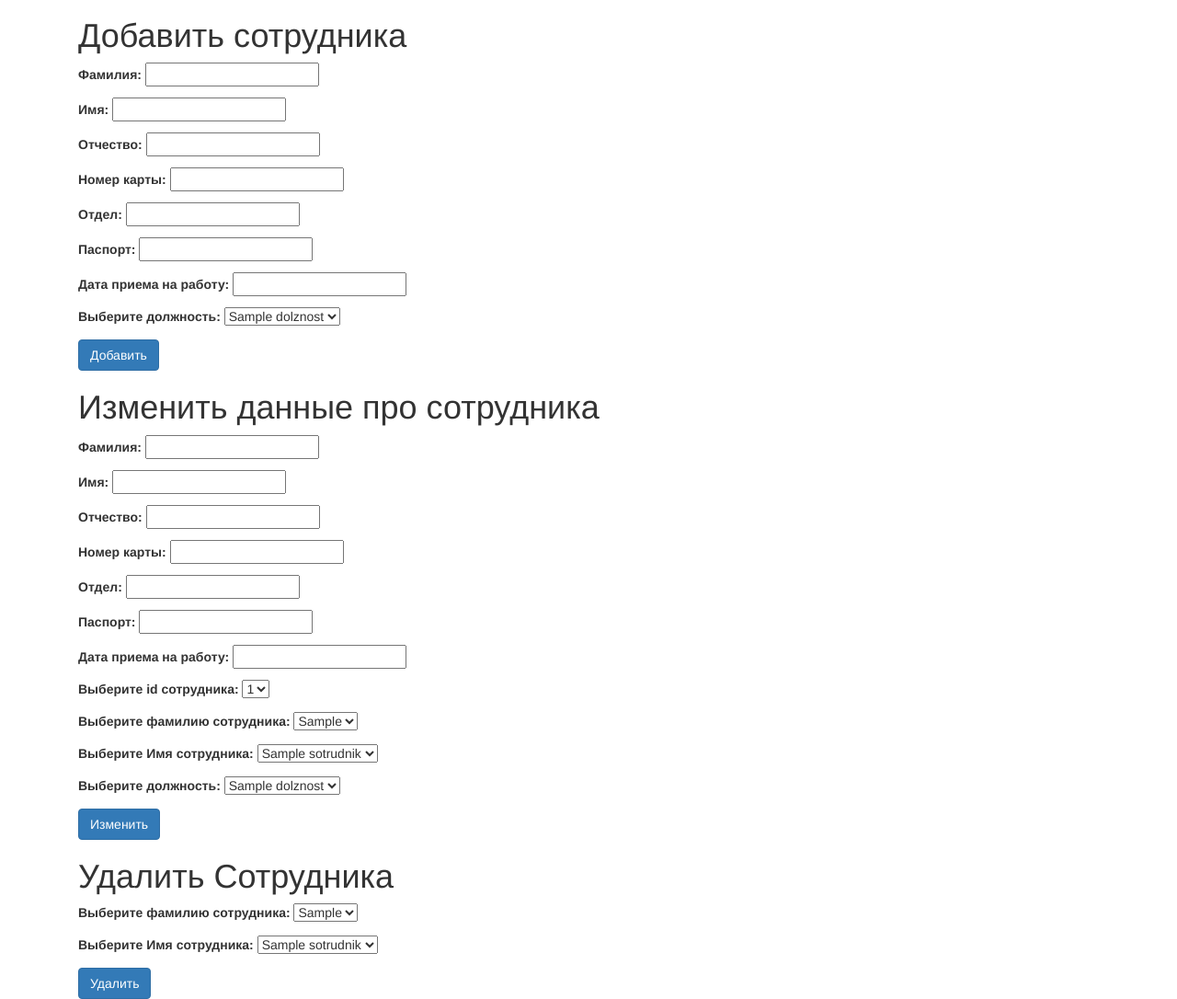
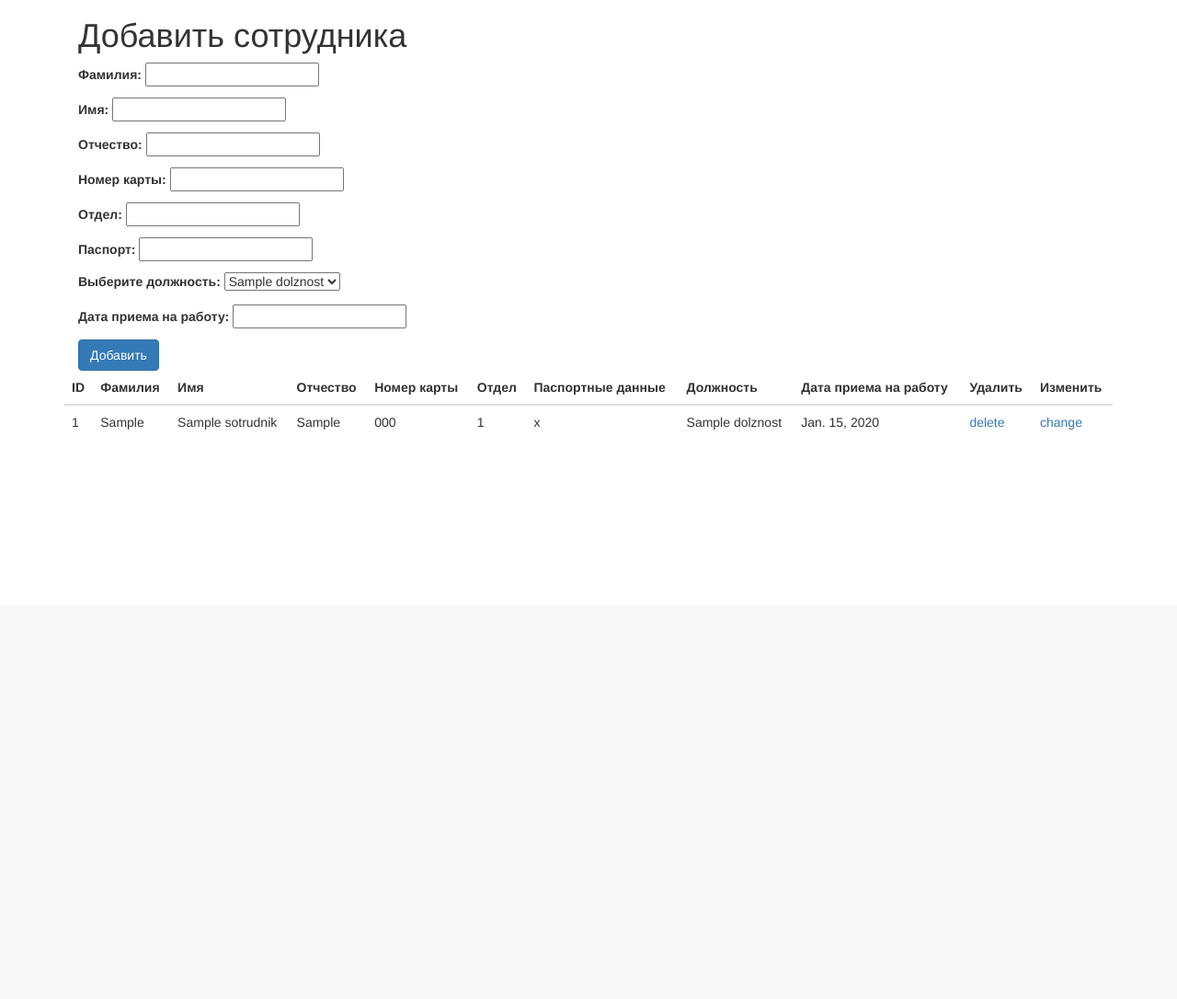
Before and after one commit to olegya76/newproject, a Django app: page /control/sotrudnik/ in a window 1280 px wide. Shown: the part 142-1228 px from the top of the page at 92% size. After the commit the page ends 609 px from the top, so only its background shows below. Run offline with Django 3.2, Linux system fonts and the light colour scheme; tables that the repository leaves empty hold one stand-in row (values such as "Sample post"); some libraries are stand-ins or nearby versions.

Commit message:
sotrudniki: add, change, delete

```diff
--- a/myproject/urls.py
+++ b/myproject/urls.py
@@ -29,5 +29,6 @@ urlpatterns = [
     path('control/peredacha/', views.peredacha_control_view, name = 'control_peredacha'),
     path('control/dolznost/', views.dolznost_control_view, name = 'control_dolznost'),
     path('control/sotrudnik/', views.sotrudnik_control_view, name = 'control_sotrudnik'),
-
+    path('<int:pk>/delete', views.delete_sotrudnik, name='delete'),
+    path('<int:pk>/change', views.change_sotrudnik, name='change'),
 ]
--- a/templates/testapp/controlBd/control_sotrudnik.html
+++ b/templates/testapp/controlBd/control_sotrudnik.html
@@ -19,32 +19,11 @@
     <div class="container">
       <h1>Добавить сотрудника</h1>
       <form method="POST">
-        {{ AddSotrudnikForm.as_p }}
+        {{ SotrudnikForm.as_p }}
         {% csrf_token %}
         <input type="submit" class='btn btn-primary' name="add" value="Добавить">
       </form>
     </div>
-
-    <div class="container">
-      <h1>Изменить данные про сотрудника</h1>
-      <form method="POST">
-        {{ ChangeSotrudnikForm.as_p }}
-        {% csrf_token %}
-        <input type="submit" class="btn btn-primary" name="change" value="Изменить">
-      </form>
-
-    </div>
-
-    <div class="container">
-      <h1>Удалить Сотрудника</h1>
-      <form method="POST">
-        {{ DeleteSotrudnikForm.as_p }}
-        {% csrf_token %}
-        <input type="submit" class="btn btn-primary" name="delete" value="Удалить">
-      </form>
-    </div>
-
-
     <div >
       {% if sotrudnik %}
           <table class="table table-dark">
@@ -58,9 +37,11 @@
               <th scope="col">Паспортные данные</th>
               <th scope="col">Должность</th>
               <th scope="col">Дата приема на работу</th>
+              <th scope="col">Удалить</th>
+              <th scope="col">Изменить</th>
             </thead>
 
-            {% for acc in dolznost %}
+            {% for acc in sotrudnik %}
               <tr>
                 <td>{{ acc.id }}</td>
                 <td>{{ acc.fam }}</td>
@@ -71,6 +52,8 @@
                 <td>{{ acc.passport_number }}</td>
                 <td>{{ acc.id_dolznost }}</td>
                 <td>{{ acc.data_priom }}</td>
+                <td><a href='{% url 'delete' acc.pk %}' >delete</a></td>
+                <td><a href='{% url 'change' acc.pk %}' >change</a></td>
               </tr>
             {% endfor %}
         </table>
--- a/testapp/forms.py
+++ b/testapp/forms.py
@@ -111,13 +111,13 @@ class DeleteDolznostForm(forms.Form):
     dolznost = forms.ModelChoiceField(queryset=models.Dolznost.objects.values_list('dolznost_name', flat=True), empty_label=None, label='Выберите должность')
 
 """Управление: Сотрудник"""
-#Добавление сотрудника
-class AddSotrudnikForm(forms.ModelForm):
-    dolznost = forms.ModelChoiceField(queryset=models.Dolznost.objects.values_list('dolznost_name', flat=True), empty_label=None, label='Выберите должность')
+class SotrudnikForm(forms.ModelForm):
+    id_dolznost = forms.ModelChoiceField(
+    queryset=models.Dolznost.objects.all(), empty_label=None,
+    label='Выберите должность')
     class Meta():
         model = models.Sotrudnik
         fields = '__all__'
-        exclude = ['id_dolznost']
         labels = {
             'fam': 'Фамилия',
             'name': 'Имя',
@@ -127,12 +127,11 @@ class AddSotrudnikForm(forms.ModelForm):
             'passport_number': 'Паспорт',
             'data_priom': 'Дата приема на работу',
         }
-#Изменение должности
+"""Изменение сотрудника"""
 class ChangeSotrudnikForm(forms.ModelForm):
-    sotrudnik_id = forms.ModelChoiceField(queryset=models.Sotrudnik.objects.values_list('id', flat=True), empty_label=None, label='Выберите id сотрудника')
-    sotrudnik_fam = forms.ModelChoiceField(queryset=models.Sotrudnik.objects.values_list('fam', flat=True), empty_label=None, label='Выберите фамилию сотрудника')
-    sotrudnik_name = forms.ModelChoiceField(queryset=models.Sotrudnik.objects.values_list('name', flat=True), empty_label=None, label='Выберите Имя сотрудника')
-    dolznost = forms.ModelChoiceField(queryset=models.Dolznost.objects.values_list('dolznost_name', flat=True), empty_label=None, label='Выберите должность')
+    id_dolznost = forms.ModelChoiceField(
+    queryset=models.Dolznost.objects.all(), empty_label=None,
+    label='Выберите должность')
     class Meta():
         model = models.Sotrudnik
         fields = '__all__'
--- a/testapp/models.py
+++ b/testapp/models.py
@@ -6,6 +6,8 @@ class Dolznost(models.Model):
     """Должность сотрудника"""
     dolznost_name = models.CharField(max_length=255, null = False, unique = True)
     oklad = models.FloatField(max_length = 10, null = False)
+    def __str__(self):
+        return '%s' % self.dolznost_name
 
 class Sotrudnik(models.Model):
     """Информация о сотруднике"""
@@ -17,6 +19,8 @@ class Sotrudnik(models.Model):
     passport_number = models.CharField(max_length=255, null = False)
     id_dolznost = models.ForeignKey('Dolznost', on_delete = models.CASCADE, null = False)
     data_priom = models.DateField(null = False)
+    def __str__(self):
+        return '%s' % self.name
 
 class Peredacha(models.Model):
     """Информация о передаче"""
@@ -24,28 +28,38 @@ class Peredacha(models.Model):
     rek_stoim_for_min = models.FloatField(max_length = 10, null = False)
     rating = models.FloatField(max_length = 10, null = False)
     studiya = models.IntegerField(null = False)
+    def __str__(self):
+        return '%s' % self.peredacha_name
 
 class Reklama(models.Model):
     """Информация о  рекламодателе"""
     reklama_name = models.CharField(max_length=255, null = False, unique = True)
     rekvesit = models.CharField(max_length=255, null = False)
     mail = models.CharField(max_length=255, null = False)
+    def __str__(self):
+        return '%s' % self.reklama_name
 
 class Efir(models.Model):
     """Ефир со временем начала и конца передачи"""
     start_efir = models.DateTimeField(null = False, unique = True)
     stop_efir = models.DateTimeField(null = False, unique = True)
     id_peredacha = models.ForeignKey('Peredacha', on_delete = models.CASCADE, null = False)
+    def __str__(self):
+        return '%s' % self.id
 
 class Sotrudnik_in_efir(models.Model):
     """Сотрудник назначеный на определенный ефир"""
     id_sotrudnik = models.ForeignKey('Sotrudnik', on_delete=models.CASCADE, null=False)
     id_efir = models.ForeignKey('Efir', on_delete=models.CASCADE, null=False)
+    def __str__(self):
+        return '%s' % self.id
 
 class Reklama_in_efir(models.Model):
     """Реклама которая должна быть во время передачи"""
     id_reklama = models.ForeignKey('Reklama', on_delete = models.CASCADE, null = False)
     id_efir = models.ForeignKey('Efir', on_delete = models.CASCADE, null = False)
+    def __str__(self):
+        return '%s' % self.id
 
 # class Sotrudnik_in_efir(models.Model):
 #     """Сотрудник назначеный на определенный ефир"""
--- a/testapp/views.py
+++ b/testapp/views.py
@@ -1,17 +1,9 @@
 from django.shortcuts import render
-from django.http import HttpResponse
+from django.http import HttpResponseRedirect
+from django.urls import reverse
 from .models import *
 from . import forms
-
-# Create your views here.
-
-# Our original index view function
-# Corresponds to original_index.html (rename it to index.html to use it!)
-
-# def index(request):
-#     my_dict = {'insert_me':"Now I am coming from first_app/index.html!"}
-#     # Make sure this is pointing to the correct index
-#     return render(request,'first_app/index.html',context=my_dict)
+from django.shortcuts import render, get_object_or_404
 
 
 def index(request):
@@ -112,12 +104,10 @@ def peredacha_control_view(request):
     return render(request, 'testapp/controlBd/control_peredacha.html', {'AddPeredachaForm': forms.AddPeredachaForm(prefix = 'Adding'), 'ChangePeredachaForm': forms.ChangePeredachaForm(prefix='Changing'), 'DeletePeredachaForm': forms.DeletePeredachaForm(prefix='Deleting'), "peredacha":peredacha_list})
 
 
-#Управление должности
+"""Управление должности"""
 def dolznost_control_view(request):
     dolznost_list = Dolznost.objects.order_by('dolznost_name')
-
     if request.method == 'POST':
-        type = None
         if 'add' in request.POST:
             AddDolznost = forms.AddDolznostForm(request.POST, prefix='Adding')
             if AddDolznost.is_valid():
@@ -138,34 +128,49 @@ def dolznost_control_view(request):
     return render(request, 'testapp/controlBd/control_dolznost.html', {'AddDolznostForm': forms.AddDolznostForm(prefix = 'Adding'), 'ChangeDolznostForm': forms.ChangeDolznostForm(prefix='Changing'), 'DeleteDolznostForm': forms.DeleteDolznostForm(prefix='Deleting'), "dolznost":dolznost_list})
 
 
-#Управление ссотрудники
+"""Управление сотрудники"""
 def sotrudnik_control_view(request):
     sotrudnik_list = Sotrudnik.objects.order_by('id')
+    form = forms.SotrudnikForm(request.POST or None)
+    if form.is_valid():
+        form.save()
+        return HttpResponseRedirect(reverse('control_sotrudnik'))
+    context = {
+        'SotrudnikForm' : form,
+        "sotrudnik":sotrudnik_list
+        }
+    return render(request, 'testapp/controlBd/control_sotrudnik.html', context)
 
-    if request.method == 'POST':
-        type = None
-        if 'add' in request.POST:
-            AddSotrudnik = forms.AddSotrudnikForm(request.POST, prefix='Adding')
-            if AddSotrudnik.is_valid():
-                change_sotrudnik = AddSotrudnik.save(commit = False)
-                change_sotrudnik.id_dolznost = request.POST.get('Adding-dolznost')
-                change_sotrudnik.save()
-                print(request.POST.get('Adding-dolznost'))
-                print(change_sotrudnik)
-                AddSotrudnik.save_m2m()
-            else :
-                print('error valid')
-        # elif 'change' in request.POST:
-        #     ChangeSotrudnik = forms.ChangeSotrudnikForm(request.POST, prefix='Changing')
-        #     #что-то с ВАЛИДАЦИЕЙ
-        #     id_sotrudnik_name = request.POST.get('Changing-sotrudnik_id')
-        #     new_sotrudnik_name = request.POST.get('Changing-name')
-        #     new_oklad = request.POST.get('Changing-oklad')
-        #     Dolznost.objects.filter(dolznost_name = dolznost_name).update(dolznost_name = new_dolznost_name)
-        # elif 'delete' in request.POST:
-        #     DeleteDolznost = forms.DeleteDolznostForm(request.POST, prefix = 'Deleting')
-        #     #валидация
-        #     dolznost_name = request.POST.get('Deleting-dolznost')
-        #     Dolznost.objects.filter(dolznost_name = dolz_name).delete()
+def delete_sotrudnik(request, pk):
+    print('delete')
+    item = get_object_or_404(Sotrudnik,  pk=pk)
+    item.delete()
+    return HttpResponseRedirect(reverse('control_sotrudnik'))
 
-    return render(request, 'testapp/controlBd/control_sotrudnik.html', {'AddSotrudnikForm': forms.AddSotrudnikForm(prefix = 'Adding'), 'ChangeSotrudnikForm': forms.ChangeSotrudnikForm(prefix='Changing'), 'DeleteSotrudnikForm': forms.DeleteSotrudnikForm(prefix='Deleting'), "sotrudnik":sotrudnik_list})
+def change_sotrudnik(request, pk):
+    print('change')
+    sotrudnik_list = Sotrudnik.objects.order_by('id')
+    item = get_object_or_404(Sotrudnik, pk = pk)
+    form = forms.SotrudnikForm(request.POST or None, instance = item)
+    if 'change' in request.POST:
+        if form.is_valid():
+            form.save()
+            return HttpResponseRedirect(reverse('control_sotrudnik'))
+        context = {
+            'SotrudnikForm' : form,
+            "sotrudnik":sotrudnik_list
+            }
+        print('error valid')
+        return render(request, 'testapp/controlBd/control_sotrudnik.html', context)
+    elif 'add' in request.POST:
+        form = forms.SotrudnikForm(request.POST or None)
+        context = {
+            'SotrudnikForm' : form,
+            "sotrudnik":sotrudnik_list
+            }
+        return HttpResponseRedirect(reverse('control_sotrudnik'))
+    context = {
+        'SotrudnikForm' : form,
+        "sotrudnik":sotrudnik_list
+        }
+    return render(request, 'testapp/controlBd/control_sotrudnik_change.html', context)
```
Also changed, not shown: templates/testapp/controlBd/control_sotrudnik_change.html (added, +28 -0 lines).
